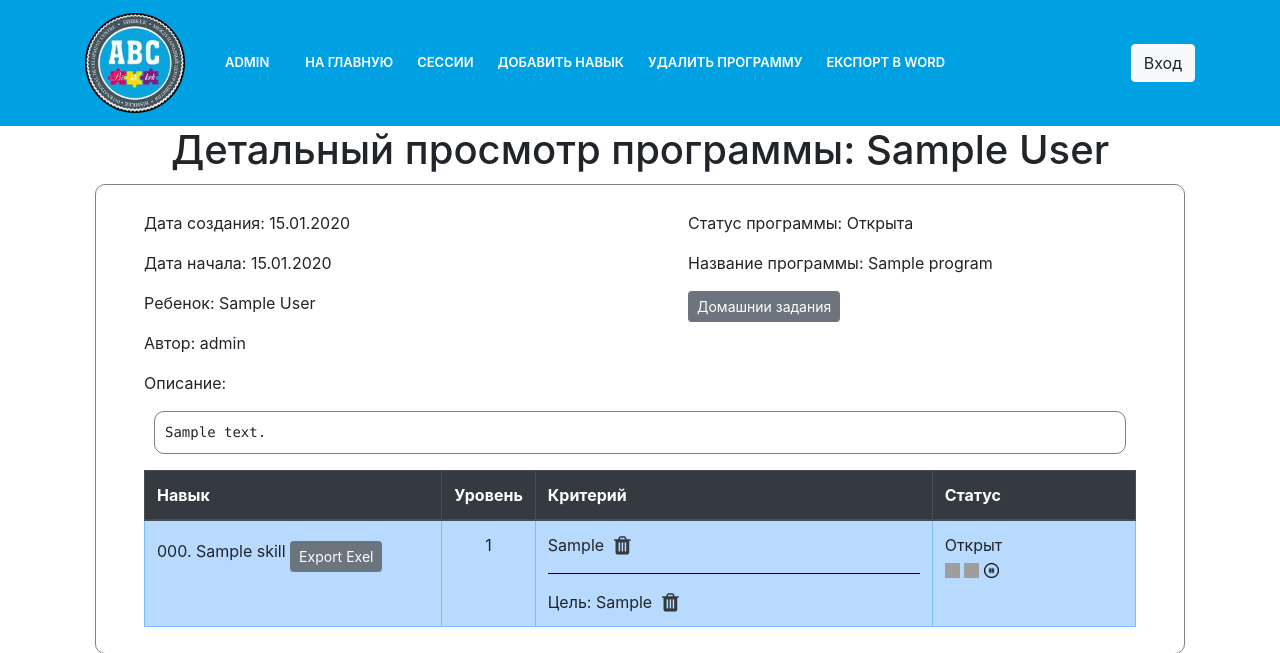
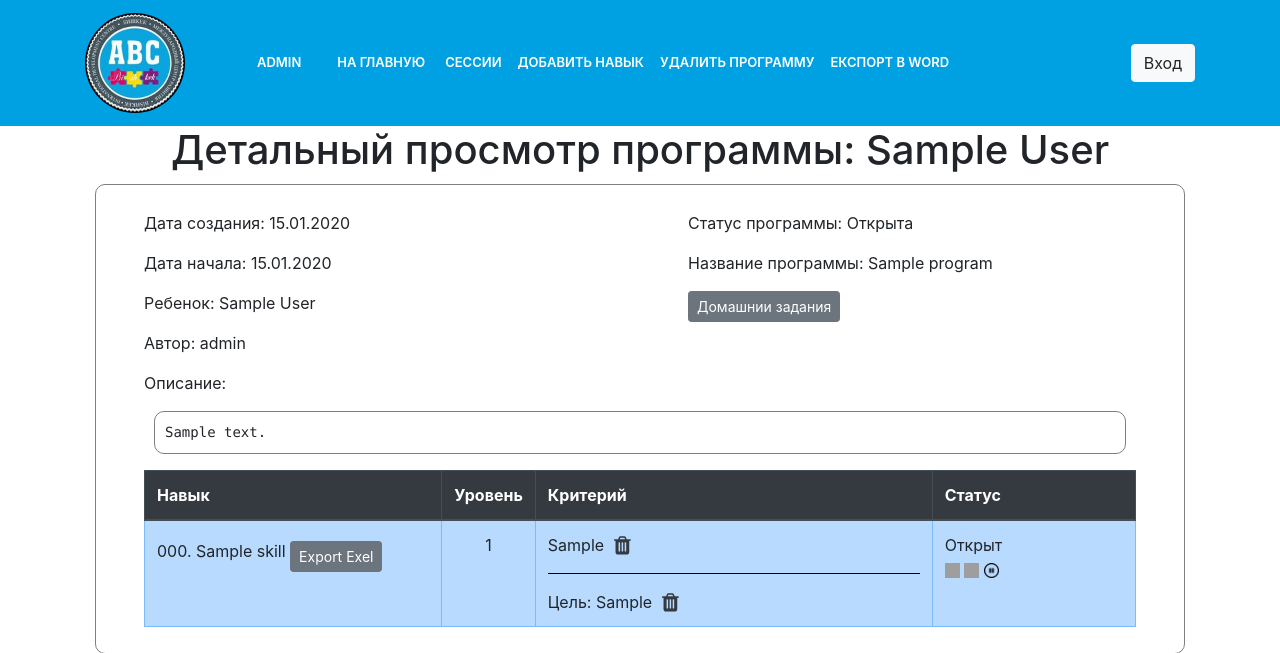
Before and after one commit to Illarionov81/ABA, a Django app: page /program/1/ in a window 1280 px wide. Shown: the top 653 px of the page. Run offline with Django 3.2, Linux system fonts and the light colour scheme; data comes from the database, SQL or seed files in the repository; tables that the repository leaves empty hold one stand-in row (values such as "Sample post"); some libraries are stand-ins or nearby versions; grey boxes are pictures that could not be loaded.

Commit message:
исправил html

```diff
--- a/source/webapp/templates/base.html
+++ b/source/webapp/templates/base.html
@@ -18,15 +18,17 @@
 </head>
 <body>
 <header>
-    <nav class="navbar navbar-expand-lg " style="background-color: #00a1e3;">
+    <nav class="navbar navbar-expand-lg" style="background-color: #00a1e3;">
         <div class="container">
 
             <a class=" logo navbar-brand " href="{% url "webapp:index" %}">
                 <img src={% static "img/logo.png" %} class="logo">
             </a>
-            <button class="navbar-toggler" type="button" data-toggle="collapse" data-target="#navbarSupportedContent" aria-controls="navbarSupportedContent" aria-expanded="false" aria-label="Toggle navigation">
+             <nav class="navbar navbar-dark">
+            <button class="navbar-toggler border-white " type="button" data-toggle="collapse" data-target="#navbarSupportedContent" aria-controls="navbarSupportedContent" aria-expanded="false" aria-label="Toggle navigation">
                 <span class="navbar-toggler-icon"></span>
             </button>
+             </nav>
             <div class="collapse navbar-collapse" id="navbarSupportedContent">
                 <ul class="navbar-nav navbar-txt mr-auto ">
                     <li class="nav-item active mx-3">
--- a/source/webapp/templates/program/program_detail_view.html
+++ b/source/webapp/templates/program/program_detail_view.html
@@ -2,10 +2,10 @@
 {% load staticfiles %}
 {% block title %}Детальный просмотр программы{% endblock %}
 {% block menu %}
-    <li class="nav-item active mx-1"><a class="nav-link" href="{% url 'webapp:session_list' programs.pk %}">Сессии</a></li>
-    <li class="nav-item active mx-1"><a class="nav-link" href="{% url 'webapp:update_program' programs.pk %}">Добавить навык</a></li>
-    <li class="nav-item active mx-1"><a class="nav-link" href="{% url 'webapp:program_delete' programs.pk %}">Удалить программу</a></li>
-    <li class="nav-item active mx-1"><a class="nav-link" href="{% url 'webapp:export_word' programs.pk %}">Експорт в Word</a>
+    <li class="nav-item active "><a class="nav-link" href="{% url 'webapp:session_list' programs.pk %}">Сессии</a></li>
+    <li class="nav-item active "><a class="nav-link" href="{% url 'webapp:update_program' programs.pk %}">Добавить навык</a></li>
+    <li class="nav-item active "><a class="nav-link" href="{% url 'webapp:program_delete' programs.pk %}">Удалить программу</a></li>
+    <li class="nav-item active "><a class="nav-link" href="{% url 'webapp:export_word' programs.pk %}">Експорт в Word</a>
 
 
 {% endblock %}
```
